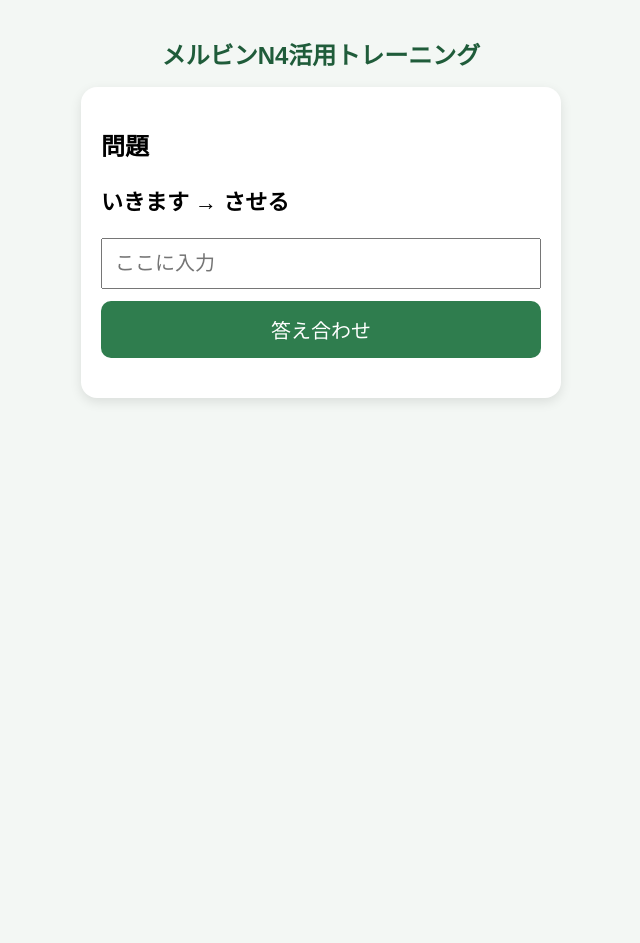
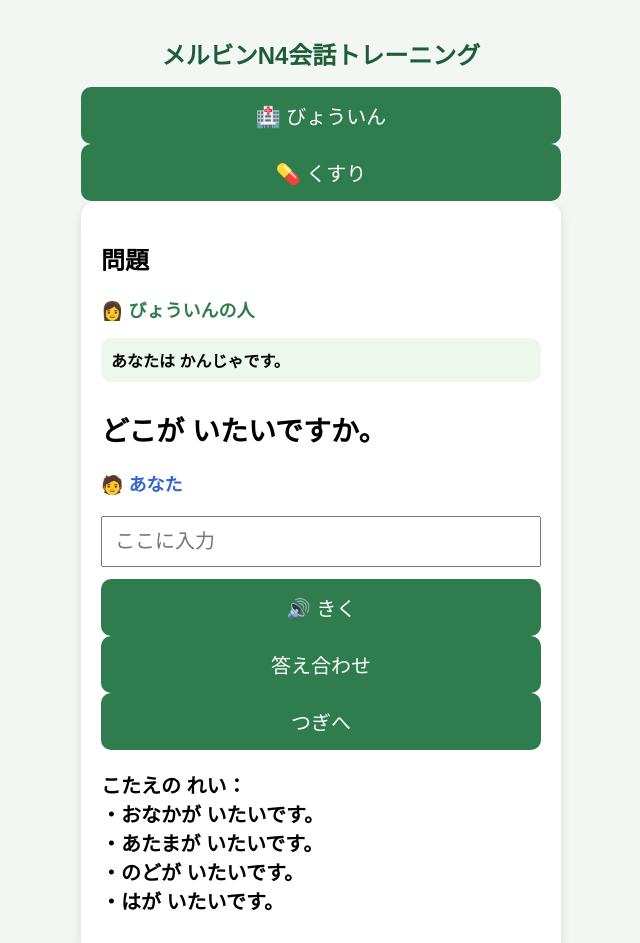
Before and after one commit to jigen3971/jsx-study, a plain HTML site: page index.html in a window 1280 px wide. Shown: the top 943 px of the page, without its empty margins (319-959 px from the left). Before the commit the page ends 800 px from the top, so only its background shows below. Drawn offline with Linux system fonts and the light colour scheme.

Commit message:
hospital app update

```diff
--- a/index.html
+++ b/index.html
@@ -10,16 +10,28 @@
 
   <div class="container">
 
-    <h1>メルビンN4活用トレーニング</h1>
+    <h1>メルビンN4会話トレーニング</h1>
+
+    <div class="category-buttons">
+      <button onclick="setCategory('hospital')">🏥 びょういん</button>
+      <button onclick="setCategory('medicine')">💊 くすり</button>
+    </div>
 
     <div class="card">
       <h2>問題</h2>
 
-      <p id="question">かきます → て形</p>
+      <div class="chat-box">
+        <p class="doctor">👩 びょういんの人</p>
+        <p id="roleText"></p>
+        <p id="question"></p>
+        <p class="me">🧑 あなた</p>
+      </div>
 
       <input type="text" id="answer" placeholder="ここに入力">
 
+      <button onclick="speakQuestion()">🔊 きく</button>
       <button onclick="checkAnswer()">答え合わせ</button>
+      <button onclick="newQuestion()">つぎへ</button>
 
       <p id="result"></p>
     </div>
--- a/script.js
+++ b/script.js
@@ -1,76 +1,104 @@
-const questions = [
-  { word: "かきます", type: "ない", answer: "かかない" },
-  { word: "かきます", type: "ふつう", answer: "かく" },
-  { word: "かきます", type: "〜て", answer: "かいて" },
-  { word: "かきます", type: "〜た", answer: "かいた" },
-  { word: "かきます", type: "できる", answer: "かける" },
-  { word: "かきます", type: "させる", answer: "かかせる" },
-
-  { word: "いきます", type: "ふつう", answer: "いく" },
-  { word: "いきます", type: "〜ば", answer: "いけば" },
-  { word: "いきます", type: "できる", answer: "いける" },
-  { word: "いきます", type: "させる", answer: "いかせる" },
-
-  { word: "しにます", type: "〜て", answer: "しんで" },
-  { word: "しにます", type: "〜よう", answer: "しのう" },
-  { word: "しにます", type: "ふつう", answer: "しぬ" },
-  { word: "しにます", type: "させる", answer: "しなせる" },
-
-  { word: "つくります", type: "ふつう", answer: "つくる" },
-  { word: "つくります", type: "〜た", answer: "つくった" },
-  { word: "つくります", type: "〜ば", answer: "つくれば" },
-  { word: "つくります", type: "させられる", answer: "つくらせられる" },
-
-  { word: "つかいます", type: "ふつう", answer: "つかう" },
-  { word: "つかいます", type: "〜た", answer: "つかった" },
-  { word: "つかいます", type: "できる", answer: "つかえる" },
-
-  { word: "もちます", type: "ない", answer: "もたない" },
-  { word: "もちます", type: "〜て", answer: "もって" },
-  { word: "もちます", type: "できる", answer: "もてる" },
-  { word: "もちます", type: "させる", answer: "もたせる" },
-
-  { word: "たべます", type: "ふつう", answer: "たべる" },
-  { word: "たべます", type: "ない", answer: "たべない" },
-  { word: "たべます", type: "できる", answer: "たべられる" },
-  { word: "たべます", type: "させる", answer: "たべさせる" },
-  { word: "たべます", type: "させられる", answer: "たべさせられる" },
-
-  { word: "きます", type: "〜て", answer: "きて" },
-  { word: "きます", type: "〜ば", answer: "くれば" },
-
-  { word: "します", type: "ない", answer: "しない" },
-  { word: "します", type: "〜た", answer: "した" },
-  { word: "します", type: "〜よう", answer: "しよう" },
-
-  { word: "きます", type: "できる", answer: "こられる" },
-  { word: "きます", type: "させる", answer: "こさせる" },
-  { word: "きます", type: "させられる", answer: "こさせられる" }
+const hospitalQuestions = [
+  {
+    question: "どこが いたいですか。",
+    answers: [
+      "おなかが いたいです。",
+      "あたまが いたいです。",
+      "のどが いたいです。",
+      "はが いたいです。"
+    ]
+  },
+  {
+    question: "いつからですか。",
+    answers: [
+      "きのうからです。",
+      "おとといからです。",
+      "3日前からです。",
+      "1週間前からです。"
+    ]
+  },
+  {
+    question: "たべられますか。",
+    answers: [
+      "はい、たべられます。",
+      "すこし たべられます。",
+      "いいえ、たべられません。"
+    ]
+  }
 ];
 
+const medicineQuestions = [
+  {
+    question: "どんな くすりが ほしいですか。",
+    answers: [
+      "のどの くすりが ほしいです。",
+      "あたまの くすりが ほしいです。",
+      "おなかの くすりが ほしいです。"
+    ]
+  },
+  {
+    question: "いつ のみますか。",
+    answers: [
+      "あさ のみます。",
+      "よる のみます。",
+      "ごはんの あとで のみます。"
+    ]
+  }
+];
+
+let questions = hospitalQuestions;
 let currentQuestion;
 
 function newQuestion(){
   currentQuestion = questions[Math.floor(Math.random() * questions.length)];
 
-  document.getElementById("question").innerHTML =
-    currentQuestion.word + " → " + currentQuestion.type;
+  document.getElementById("question").innerHTML = currentQuestion.question;
+  document.getElementById("roleText").innerHTML = "あなたは かんじゃです。";
+  document.getElementById("answer").value = "";
 
-  document.getElementById("answer").value = "";
-  document.getElementById("result").innerHTML = "";
+  document.getElementById("result").innerHTML =
+    "こたえの れい：<br>" +
+    currentQuestion.answers.map(a => "・" + a).join("<br>");
+
+  speakQuestion();
 }
 
 function checkAnswer(){
   const input = document.getElementById("answer").value.trim();
   const result = document.getElementById("result");
 
-  if(input === currentQuestion.answer){
-    result.innerHTML = "⭕ 正解！";
-  } else {
-    result.innerHTML = "❌ 正解: " + currentQuestion.answer;
+  if(input === ""){
+    result.innerHTML = "こたえを 書いてください。";
+    return;
   }
 
-  setTimeout(newQuestion, 1500);
+  result.innerHTML =
+    "いいです！<br><br>こたえの れい：<br>" +
+    currentQuestion.answers.map(a => "・" + a).join("<br>");
+
+  speakText(input);
+}
+
+function speakQuestion(){
+  speakText(currentQuestion.question);
+}
+
+function speakText(text){
+  const utterance = new SpeechSynthesisUtterance(text);
+  utterance.lang = "ja-JP";
+  speechSynthesis.speak(utterance);
+}
+
+function setCategory(category){
+  if(category === "hospital"){
+    questions = hospitalQuestions;
+  }
+
+  if(category === "medicine"){
+    questions = medicineQuestions;
+  }
+
+  newQuestion();
 }
 
 newQuestion();
--- a/style.css
+++ b/style.css
@@ -50,3 +50,33 @@ button {
   font-size: 20px;
   font-weight: bold;
 }
+.chat-box{
+  margin-bottom: 20px;
+}
+
+.doctor{
+  font-weight: bold;
+  color: #2f7d4e;
+  margin-bottom: 5px;
+  font-size: 18px;
+}
+
+.me{
+  font-weight: bold;
+  color: #3366cc;
+  margin-top: 15px;
+  font-size: 18px;
+}
+
+#question{
+  font-size: 28px;
+  margin-bottom: 15px;
+  line-height: 1.6;
+}
+#roleText{
+  background: #eef7ee;
+  padding: 10px;
+  border-radius: 10px;
+  margin-bottom: 15px;
+  font-weight: bold;
+}
```
